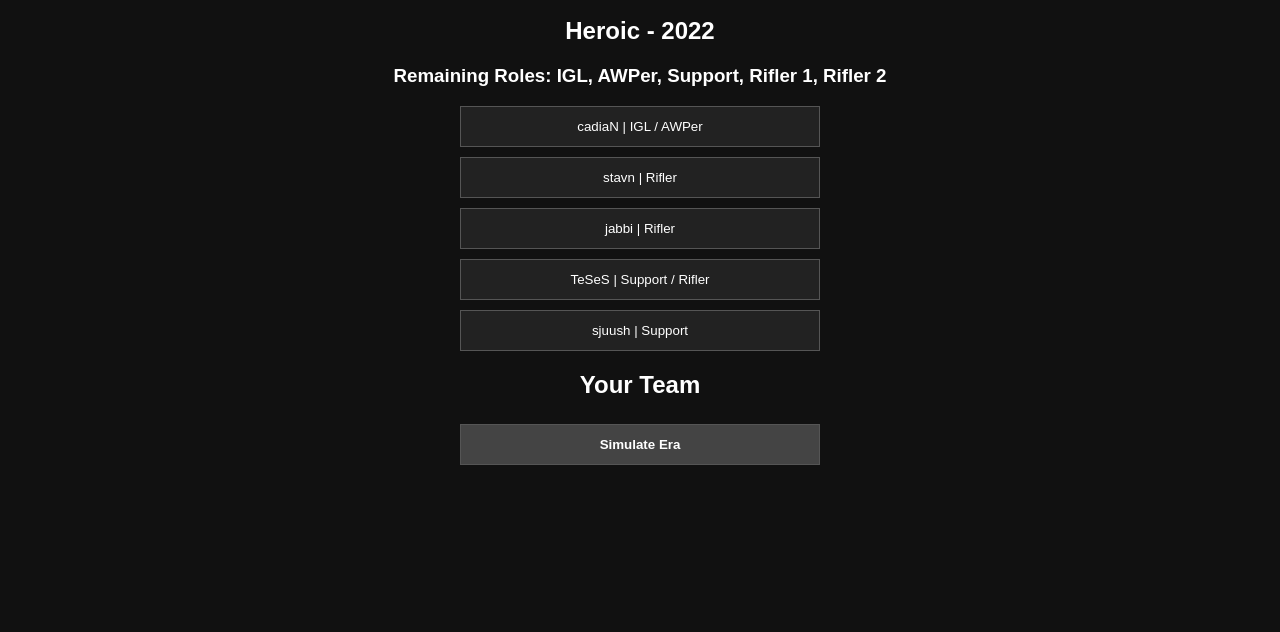
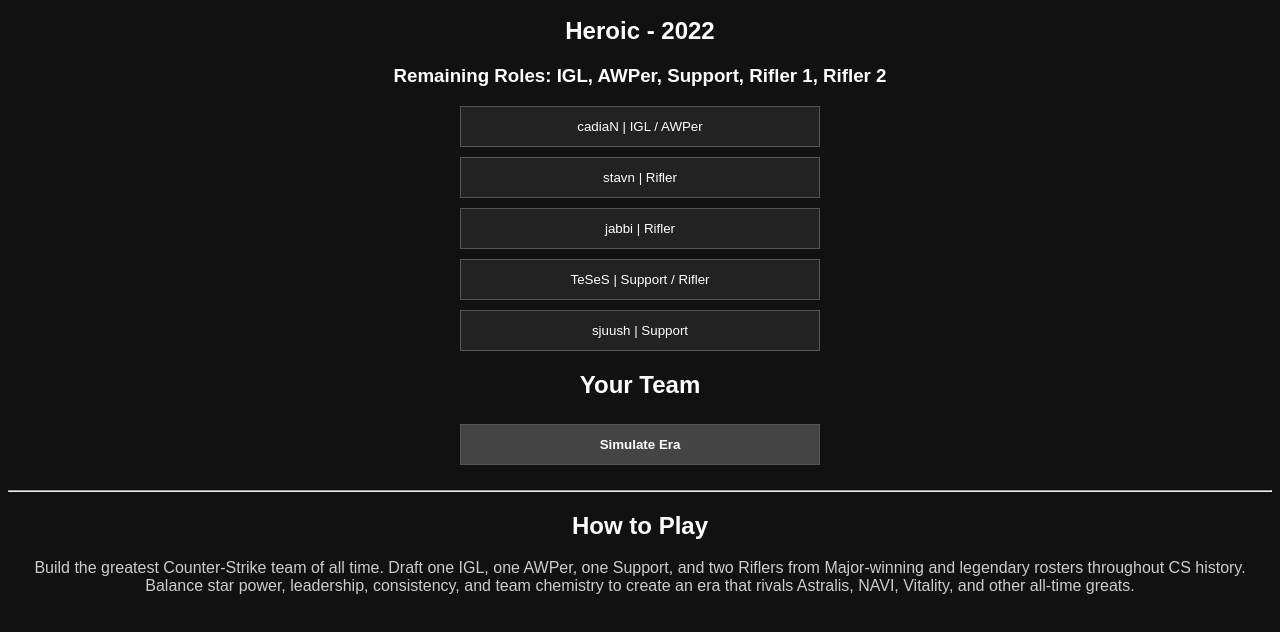
Before and after one commit to kneecourt/87-0, a plain HTML site: page index.html in a window 1280 px wide. Shown: the part 124-756 px from the top of the page. Drawn offline with Linux system fonts and the light colour scheme.

Commit message:
Added How to Play instructions

```diff
--- a/index.html
+++ b/index.html
@@ -19,11 +19,24 @@
 
   <h2 id="result"></h2>
 
-  <button id="play-again-button" onclick="playAgain()" style="display: none;">
+  <button id="play-again-button" onclick="playAgain()" style="display:none;">
   Play Again
-  </button>
+</button>
 
-  <script src="players.js"></script>
-  <script src="script.js"></script>
+<hr>
+
+<div id="how-to-play">
+  <h2>How to Play</h2>
+
+  <p>
+    Build the greatest Counter-Strike team of all time. Draft one IGL,
+    one AWPer, one Support, and two Riflers from Major-winning and
+    legendary rosters throughout CS history. Balance star power,
+    leadership, consistency, and team chemistry to create an era that
+    rivals Astralis, NAVI, Vitality, and other all-time greats.
+  </p>
+</div>
+
+<script src="players.js"></script>
+<script src="script.js"></script>
 </body>
-</html>
```
